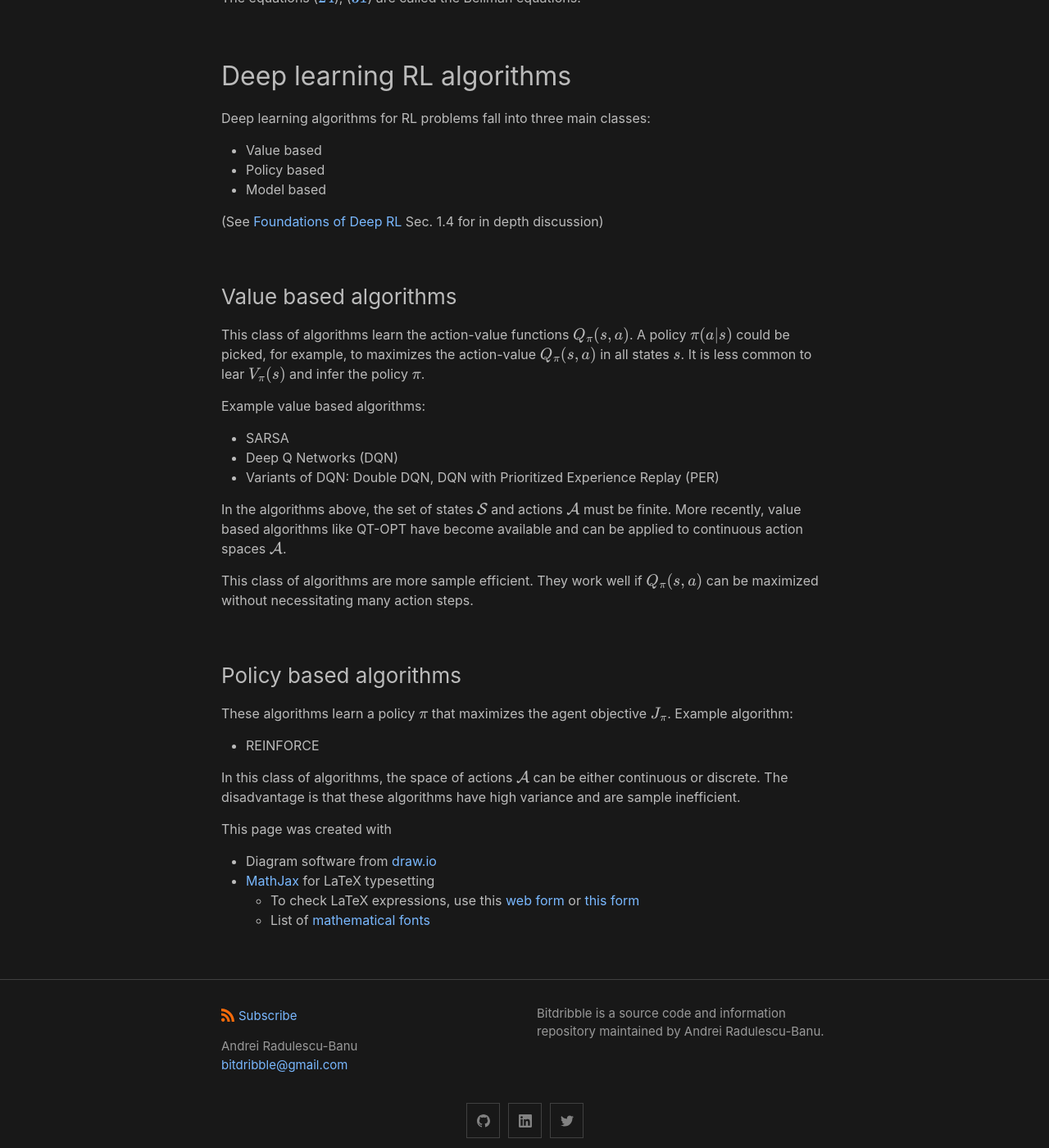
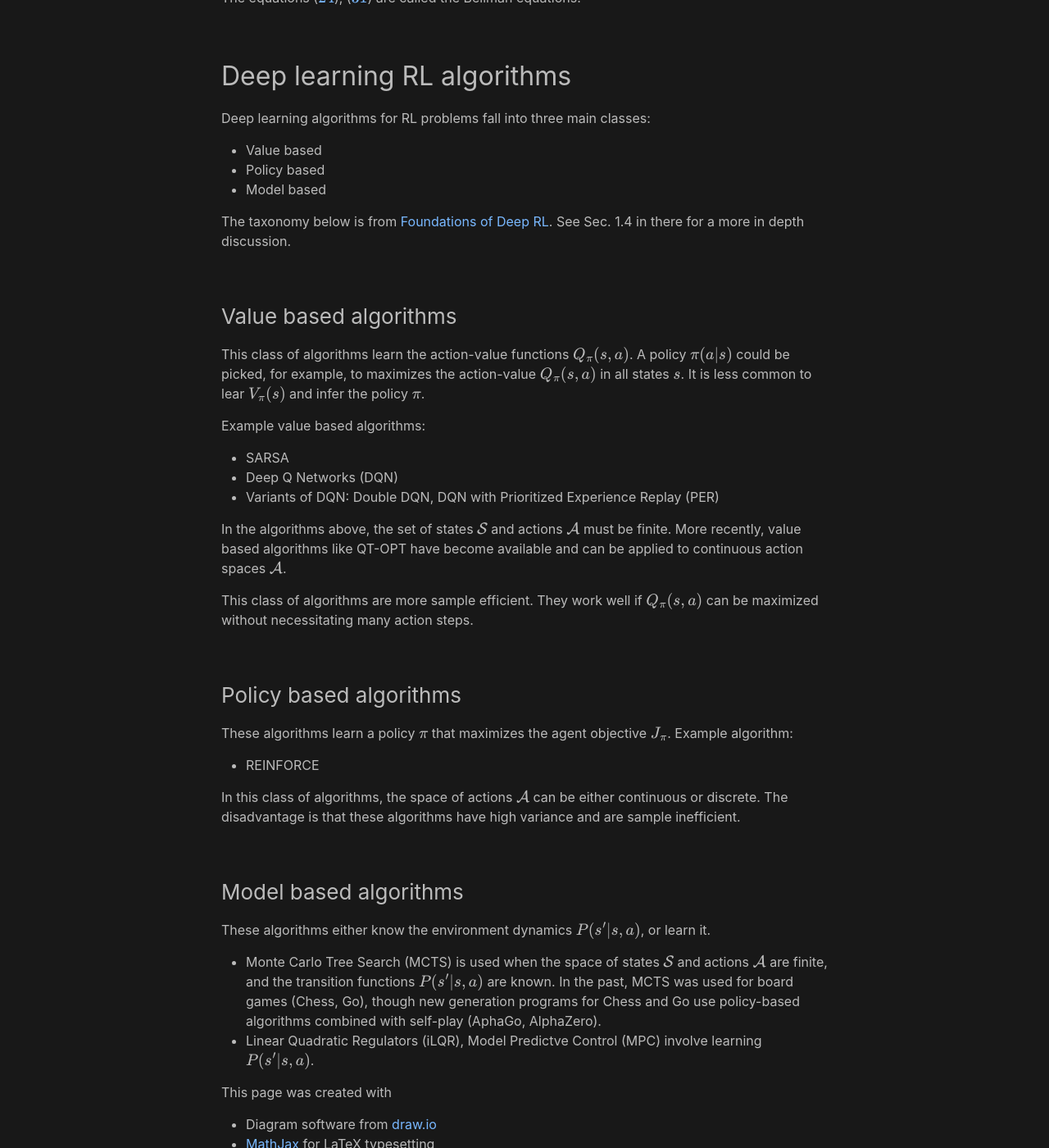
Before and after one commit to analytiq-hub/sigagent.github.io, a Jekyll site: the page built from machine_learning/_posts/2021-01-22-reinforce.md, in a window 1280 px wide and 1400 px high, scrolled down 6472 px. Shown: the whole window at 82% size. Built offline with Jekyll 4.4.1, drawn with Linux system fonts in a browser that asks for light colours; formulas are drawn with MathJax 3; a script that is not in the unit is left out.

Commit message:
*** empty log message ***

```diff
--- a/machine_learning/_posts/2021-01-22-reinforce.md
+++ b/machine_learning/_posts/2021-01-22-reinforce.md
@@ -241,7 +241,7 @@ Deep learning algorithms for RL problems fall into three main classes:
 - Policy based
 - Model based
 
-(See [Foundations of Deep RL](https://www.amazon.com/Deep-Reinforcement-Learning-Python-Hands/dp/0135172381) Sec. 1.4 for in depth discussion)
+The taxonomy below is from [Foundations of Deep RL](https://www.amazon.com/Deep-Reinforcement-Learning-Python-Hands/dp/0135172381). See Sec. 1.4 in there for a more in depth discussion.
 
 ### Value based algorithms
 This class of algorithms learn the action-value functions $$Q_\pi(s, a)$$. A policy $$\pi(a \vert s)$$ could be picked, for example, to  maximizes the action-value $$Q_\pi(s, a)$$ in all states $$s$$. It is less common to lear $$V_\pi(s)$$ and infer the policy $$\pi$$.
@@ -261,6 +261,11 @@ These algorithms learn a policy $$\pi$$ that maximizes the agent objective $$J_\
 
 In this class of algorithms, the space of actions $$\mathcal{A}$$ can be either continuous or discrete. The disadvantage is that these algorithms have high variance and are sample inefficient.
 
+### Model based algorithms
+These algorithms either know the environment dynamics $$P(s' \vert s, a)$$, or learn it.
+- Monte Carlo Tree Search (MCTS) is used when the space of states $$\mathcal{S}$$ and actions $$\mathcal{A}$$ are finite, and the transition functions $$P(s' \vert s, a)$$ are known. In the past, MCTS was used for board games (Chess, Go), though new generation programs for Chess and Go use policy-based algorithms combined with self-play (AphaGo, AlphaZero).
+- Linear Quadratic Regulators (iLQR), Model Predictve Control (MPC) involve learning $$P(s' \vert s, a)$$.
+
 This page was created with
 * Diagram software from [draw.io](https://draw.io)
 * [MathJax](http://sgeos.github.io/github/jekyll/2016/08/21/adding_mathjax_to_a_jekyll_github_pages_blog.html) for LaTeX typesetting
```
